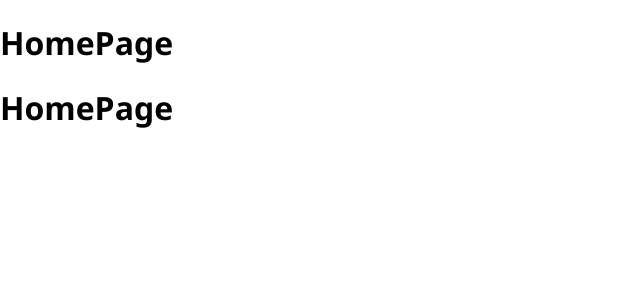
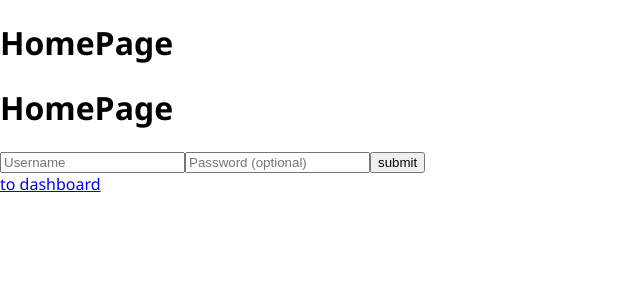
Before and after one commit to wes-w-z-h/fried-fuse, a React (Create React App) app in the folder frontend/: page / in a window 1280 px wide. Shown: the top 300 px of the page, without its empty margins (0-640 px from the left). Built offline with nearby package versions, Linux system fonts and the light colour scheme.

Commit message:
added test folder for react to trial components update registrations to remove pw_confirmation

```diff
--- a/frontend/src/AppTut.tsx
+++ b/frontend/src/AppTut.tsx
@@ -1,7 +1,7 @@
 import { BrowserRouter, Routes, Route } from "react-router-dom";
 import React from "react";
-import Dashboard from "./pages/DashbdTut";
-import HomeTut from "./pages/HomeTut";
+import Dashboard from "./tut_stuf/DashbdTut";
+import HomeTut from "./tut_stuf/HomeTut";
 
 const AppTut: React.FC = () => {
   return (
@@ -15,4 +15,5 @@ const AppTut: React.FC = () => {
     </div>
   );
 };
+
 export default AppTut;
--- a/frontend/src/pages/DashbdTut.tsx
+++ b/frontend/src/tut_stuf/DashbdTut.tsx
@@ -1,4 +1,5 @@
 import React from "react";
+import { Link } from "react-router-dom";
 
 const Dashboard: React.FC = () => {
   return (
@@ -6,6 +7,7 @@ const Dashboard: React.FC = () => {
       <div>
         <h1>Dashboard</h1>
         <h1>Dashboard</h1>
+        <Link to={"/"}>back to Home</Link>
       </div>
     </div>
   );
--- a/frontend/src/pages/HomeTut.tsx
+++ b/frontend/src/tut_stuf/HomeTut.tsx
@@ -1,5 +1,7 @@
 import { defaultCipherList } from "constants";
 import React from "react";
+import { Link } from "react-router-dom";
+import Registration from "./auth/Registration";
 
 const HomeTut: React.FC = () => {
   return (
@@ -7,6 +9,8 @@ const HomeTut: React.FC = () => {
       <div>
         <h1>HomePage</h1>
         <h1>HomePage</h1>
+        <Registration />
+        <Link to={"/dashboard"}>to dashboard</Link>
       </div>
     </div>
   );
--- /dev/null
+++ b/frontend/src/tut_stuf/auth/Registration.tsx
@@ -0,0 +1,62 @@
+import React from "react";
+import { useState } from "react";
+
+type Props = {};
+
+const Registration: React.FC<Props> = () => {
+  const [formInfo, setFormInfo] = useState({
+    username: "",
+    password: "",
+    registrationErrors: "",
+  });
+
+  const handleSubmit = (event: React.FormEvent<HTMLFormElement>) => {
+    event.preventDefault();
+    console.log("form submitted");
+    console.log(formInfo);
+  };
+
+  const handleChange = (event: React.ChangeEvent<HTMLInputElement>) => {
+    event.preventDefault();
+    const { name, value } = event.currentTarget;
+    setFormInfo((prev) => ({
+      ...prev,
+      [name]: value,
+    }));
+  };
+
+  return (
+    <div>
+      <form onSubmit={handleSubmit}>
+        <input
+          type="username"
+          name="username"
+          placeholder="Username"
+          value={formInfo.username}
+          onChange={handleChange}
+          required
+        />
+        <input
+          type="password"
+          name="password"
+          placeholder="Password (optional)"
+          value={formInfo.password}
+          onChange={handleChange}
+          required={false}
+        />
+        {/* kiv if want to add password_confirmation quite weird logic */}
+        {/* <input
+          type="password"
+          name="password_confirmation"
+          placeholder="Password_Confirmation"
+          value={formInfo.password_confirmation}
+          onChange={handleChange}
+          required={false}
+        /> */}
+        <button type="submit">submit</button>
+      </form>
+    </div>
+  );
+};
+
+export default Registration;
```
Also changed, not shown: 1 other file (tests, documents, lock files or other folders).
